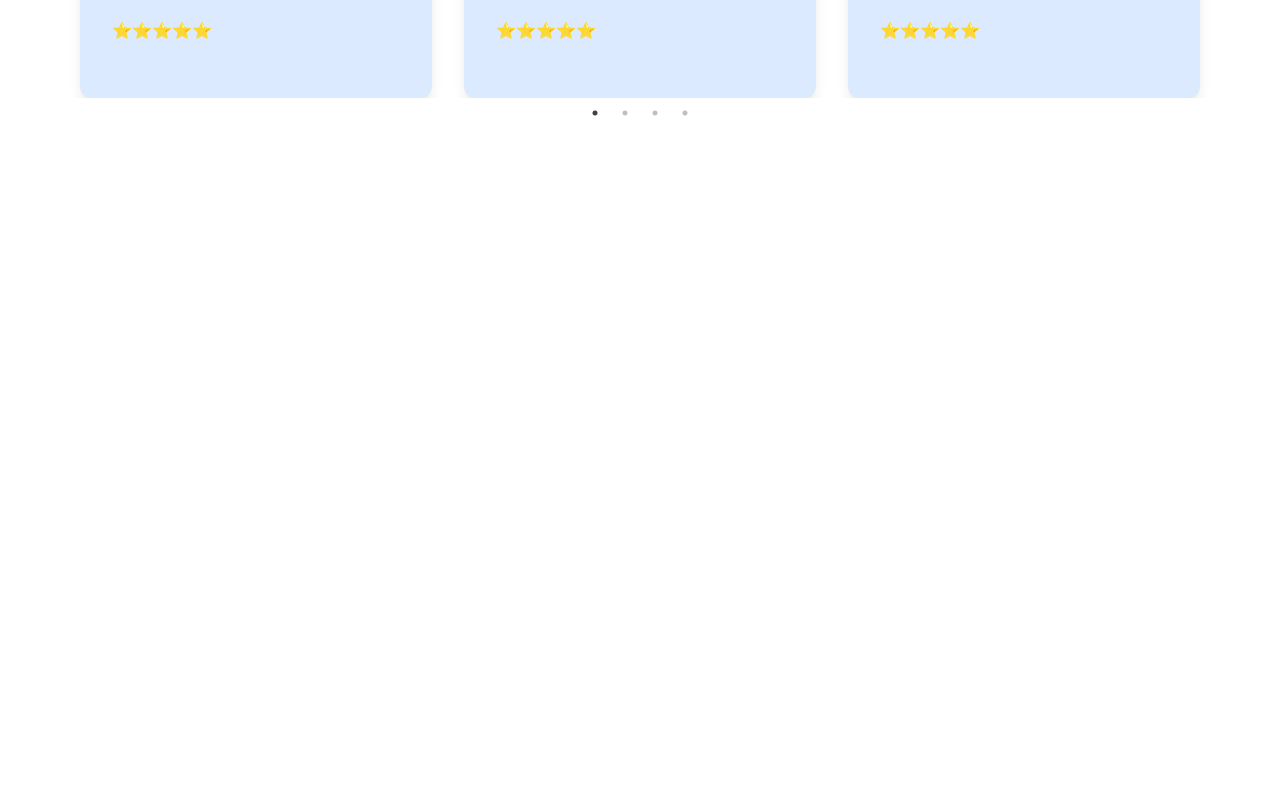
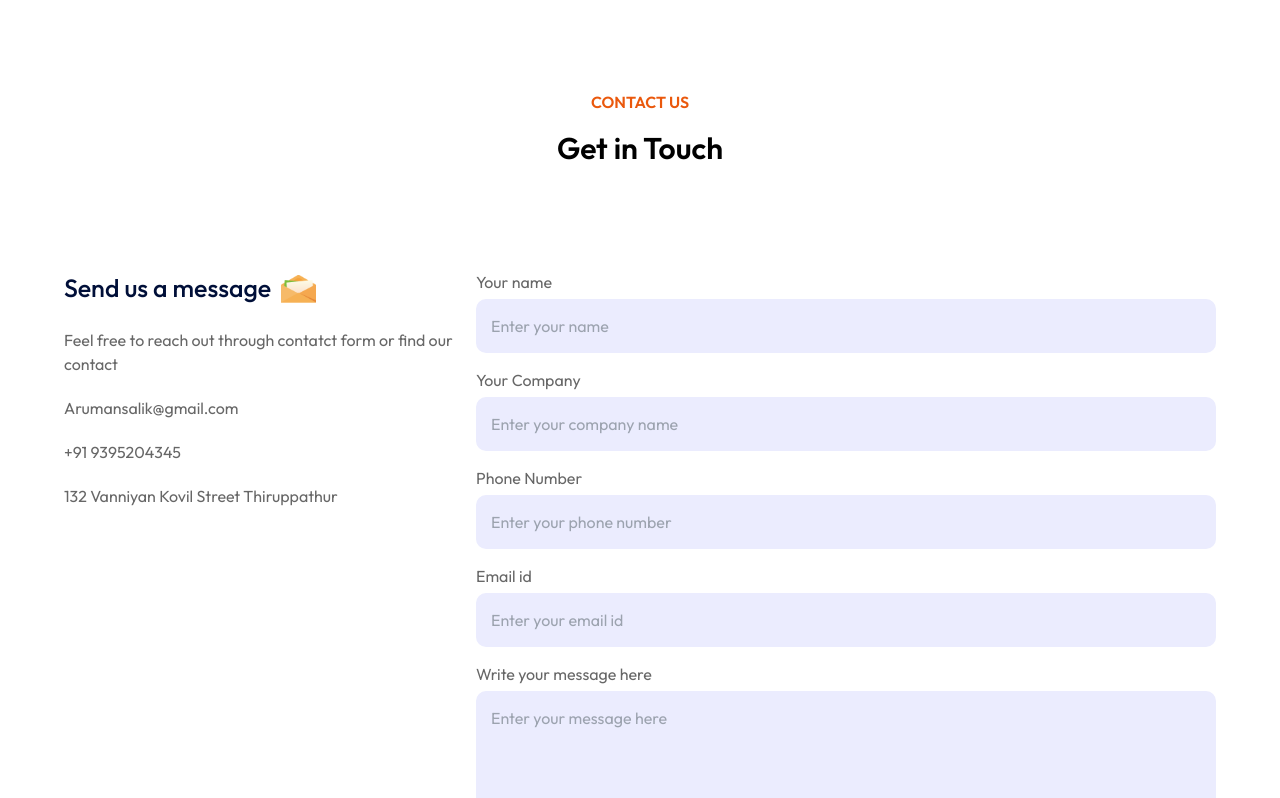
Before and after one commit to arumansalik/galvanizing-website, a React (Vite) app: page / in a window 1280 px wide. Shown: the part 3062-3860 px from the top of the page. Before the commit the page ends 3256 px from the top, so only its background shows below. Built offline with nearby package versions, Linux system fonts and the light colour scheme.

Commit message:
feat- contact form updated

```diff
--- a/src/App.jsx
+++ b/src/App.jsx
@@ -7,6 +7,7 @@ import Navbar from "./components/Navbar/Navbar";
 import Services from "./components/Services/Services";
 import Products from "./components/Products/Products";
 import Testtimonials from "./components/Testimonials/Testtimonials";
+import Contact from "./components/Contact/Contact";
 // import HotDip from "./components/HotDip/hotdip";
 
 const BannerData = {
@@ -28,6 +29,7 @@ const App = () => {
       <Products />
       {/* <HotDip /> */}
       <Testtimonials />
+      <Contact />
     </div>
   );
 };
--- /dev/null
+++ b/src/components/Contact/Contact.css
@@ -0,0 +1,54 @@
+.contact {
+    margin: 80px auto ;
+    max-width: 90%;
+    display: flex;
+    align-content: center;
+    justify-content: space-between;
+}
+
+.contact-col {
+    color: #676767;
+}
+
+.contact-col h3{
+    color: #000F38;
+    font-weight: 500;
+    font-size: 25px;
+    display: flex;
+    align-items: center;
+    margin-bottom: 20px;
+}
+
+.contact-col h3 img{
+    width: 35px;
+    margin-left: 10px;
+}
+
+.contact-col p{
+    max-width: 450px;
+    list-style: 0.3;
+}
+.contact-col ul li{
+    display: flex;
+    align-items: center;
+    margin: 20px 0;
+}
+
+.contact form input, .contact form textarea{
+    display: block;
+    width: 740px;
+    background: #EBECFE;
+    padding: 15px;
+    border: 0;
+    outline: 0;
+    margin-bottom: 15px;
+    margin-top: 5px;
+    resize: none;
+    border-radius: 10px;
+
+}
+
+.contact-col span{
+    display: block;
+    margin: 20px 0;
+}
--- /dev/null
+++ b/src/components/Contact/Contact.jsx
@@ -0,0 +1,70 @@
+// eslint-disable-next-line no-unused-vars
+import React from 'react'
+import './Contact.css'
+import msg_icon from '../../assets/msg-icon.png'
+
+const Contact = () => {
+    const [result, setResult] = React.useState("");
+
+  const onSubmit = async (event) => {
+    event.preventDefault();
+    setResult("Sending....");
+    const formData = new FormData(event.target);
+
+    formData.append("access_key", "26d52535-67a6-4c69-b648-20ad6f6b9861");
+
+    const response = await fetch("https://api.web3forms.com/submit", {
+      method: "POST",
+      body: formData
+    });
+
+    const data = await response.json();
+
+    if (data.success) {
+      setResult("Form Submitted Successfully");
+      event.target.reset();
+    } else {
+      console.log("Error", data);
+      setResult(data.message);
+    }
+  };
+  return (
+    <div>
+    <div className="space-y-4 p-6 text-center max-w-[600px] mx-auto mb-6">
+          <h1 className="uppercase font-semibold text-orange-600">
+            Contact US
+          </h1>
+          <p className="font-semibold text-3xl">Get in Touch</p>
+        </div>
+    <div className='contact'>
+        <div className='contact-col'>
+            <h3>Send us a message <img src={msg_icon} alt="" /></h3>
+            <p>Feel free to reach out through contatct form or find our contact</p>
+            <ul>
+                <li>Arumansalik@gmail.com</li>
+                <li>+91 9395204345</li>
+                <li>132 Vanniyan Kovil Street Thiruppathur</li>
+            </ul>
+    </div>
+    <div className="contact-col">
+        <form onSubmit={onSubmit}>
+            <label>Your name</label>
+            <input type="text" name="name" placeholder='Enter your name' required/>
+            <label>Your Company</label>
+            <input type="text" name="company" placeholder='Enter your company name' required/>
+            <label>Phone Number</label>
+            <input type="tel" name="phone" placeholder='Enter your phone number' required/>
+            <label>Email id</label>
+            <input type="email" name="email" placeholder='Enter your email id' required/>
+            <label>Write your message here</label>
+            <textarea name="message" rows='6' placeholder='Enter your message here' required></textarea>
+            <button type='submit' className='primary-btn'>Submit Now</button>
+        </form>
+        <span>{result}</span>
+        </div>
+    </div>
+    </div>
+  )
+}
+
+export default Contact
--- a/src/components/Products/Products.jsx
+++ b/src/components/Products/Products.jsx
@@ -11,20 +11,24 @@ import { ServiceData } from '../constants'
 const Products = () => {
     return (
         <div className='py-20 bg-gray-200' >
-        <div className="space-y-3 p-6 text-center max-w-[500px] mx-auto mb-5">
+        <div className="space-y-2 p-3 text-center max-w-[600px] mx-auto mb-5">
           <h1 className="uppercase font-semibold text-amber-500">Our Premium Products</h1>
           <p className="fontsemibold text-3xl">
           Built to Last: Superior Galvanized Steel & Iron Products
           </p>
         </div>
-        <div className="flex items-center justify-center flex-col h-[500px]">
+        <div className="flex items-center justify-center flex-col h-[400px]">
           <Swiper
             breakpoints={{
               340: {
-                slidesPerView: 2,
+                slidesPerView: 1,
                 spaceBetween: 15,
               },
-              700: {
+              600: {
+                slidesPerView: 2,
+                spaceBetween: 30,
+              },
+              1024: {
                 slidesPerView: 3,
                 spaceBetween: 15,
               },
@@ -34,7 +38,7 @@ const Products = () => {
               clickable: true,
             }}
             modules={[FreeMode, Pagination]}
-            className="max-w-[90%] lg:max-w-[80%]"
+            className="max-w-[70%] lg:max-w-[80%]"
           >
             {ServiceData.map((item) => (
               <SwiperSlide key={item.title}>
@@ -46,7 +50,7 @@ const Products = () => {
                   <div className="absolute inset-0 bg-black opacity-0 group-hover:opacity-50" />
                   <div className="relative flex flex-col gap-3">
                     <h1 className="text-xl lg:text-2xl text-black group-hover:text-white">{item.title} </h1>
-                    <p className="lg:text-[18px] text-white opacity-0 group-hover:opacity-100">{item.content} </p>
+                    <p className="text-[10px] lg:text-[18px] text-white opacity-0 group-hover:opacity-100">{item.content} </p>
                   </div>
                   <RxArrowTopRight className="absolute bottom-5 left-5 w-[35px] h-[35px] text-white group-hover:text-blue-500 group-hover:rotate-45 duration-100" />
                 </div>
--- a/src/components/constants/index.js
+++ b/src/components/constants/index.js
@@ -29,7 +29,7 @@
       backgroundImage: beam4,
     },
     {
-      title: "Expander Mesh",
+      title: "Expanded Mesh",
       content: "Galvanized expander mesh is a steel mesh that has been coated with zinc to enhance corrosion resistance and durability. It is commonly used for security fencing, ventilation, and filtration, providing strength, flexibility, and long-lasting protection in harsh environments.",
       backgroundImage: beam5,
     },
```
Also changed, not shown: src/assets/msg-icon.png (added), src/components/Contatct-us/Contact1.jsx (added).
